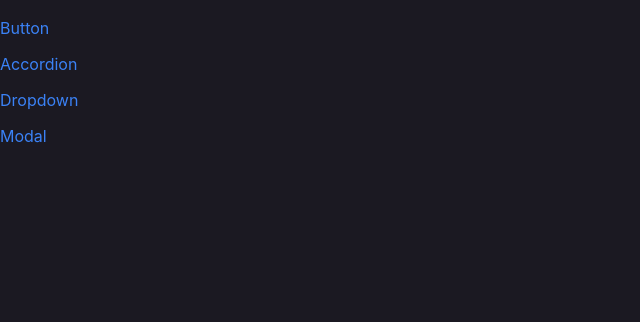
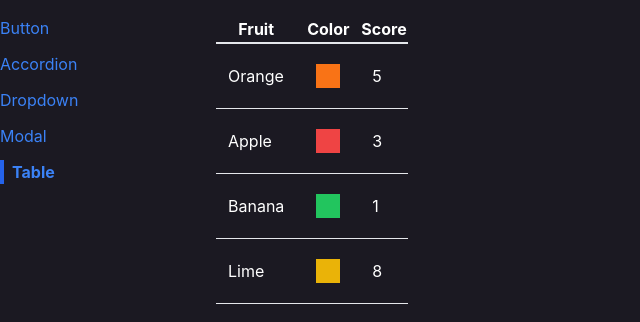
Before and after one commit to iamkabilash/react-components, a React (Create React App) app: page /table in a window 1280 px wide. Shown: the top 322 px of the page, without its empty margins (0-640 px from the left). Built offline with nearby package versions, Linux system fonts and the light colour scheme.

Commit message:
table completed non-reusable

```diff
--- a/src/App.jsx
+++ b/src/App.jsx
@@ -5,6 +5,7 @@
 import AccordionPage from "./Pages/AccordionPage";
 import ButtonPage from "./Pages/ButtonPage";
 import ModalPage from "./Pages/ModalPage";
+import TablePage from "./Pages/TablePage";
 
 function App() {
   return (
@@ -23,6 +24,9 @@
         <Route path="/modal">
           <ModalPage />
         </Route>
+        <Route path="/table">
+          <TablePage />
+        </Route>
       </div>
     </div>
   );
--- a/src/Components/Sidebar.jsx
+++ b/src/Components/Sidebar.jsx
@@ -6,6 +6,7 @@
     { label: "Accordion", path: "/accordion" },
     { label: "Dropdown", path: "/dropdown" },
     { label: "Modal", path: "/modal" },
+    { label: "Table", path: "/table" },
   ];
 
   const renderedLinks = links.map((link) => {
--- /dev/null
+++ b/src/Components/Table.jsx
@@ -0,0 +1,30 @@
+function Table({ data }) {
+  const renderedRows = data.map((fruit) => {
+    return (
+      <tr key={fruit.name} className="border-b">
+        <td className="p-3">{fruit.name}</td>
+        <td className="p-3">
+          <div className={`p-3 m-2 ${fruit.color}`}></div>
+        </td>
+        <td className="p-3">{fruit.score}</td>
+      </tr>
+    );
+  });
+
+  return (
+    <div className="text-white">
+      <table className="table-auto border-spacing-2">
+        <thead>
+          <tr className="border-b-2">
+            <th>Fruit</th>
+            <th>Color</th>
+            <th>Score</th>
+          </tr>
+        </thead>
+        <tbody>{renderedRows}</tbody>
+      </table>
+    </div>
+  );
+}
+
+export default Table;
--- /dev/null
+++ b/src/Pages/TablePage.jsx
@@ -0,0 +1,13 @@
+import Table from "../Components/Table";
+
+function TablePage() {
+  const data = [
+    { name: "Orange", color: "bg-orange-500", score: 5 },
+    { name: "Apple", color: "bg-red-500", score: 3 },
+    { name: "Banana", color: "bg-green-500", score: 1 },
+    { name: "Lime", color: "bg-yellow-500", score: 8 },
+  ];
+  return <Table data={data} />;
+}
+
+export default TablePage;
```
